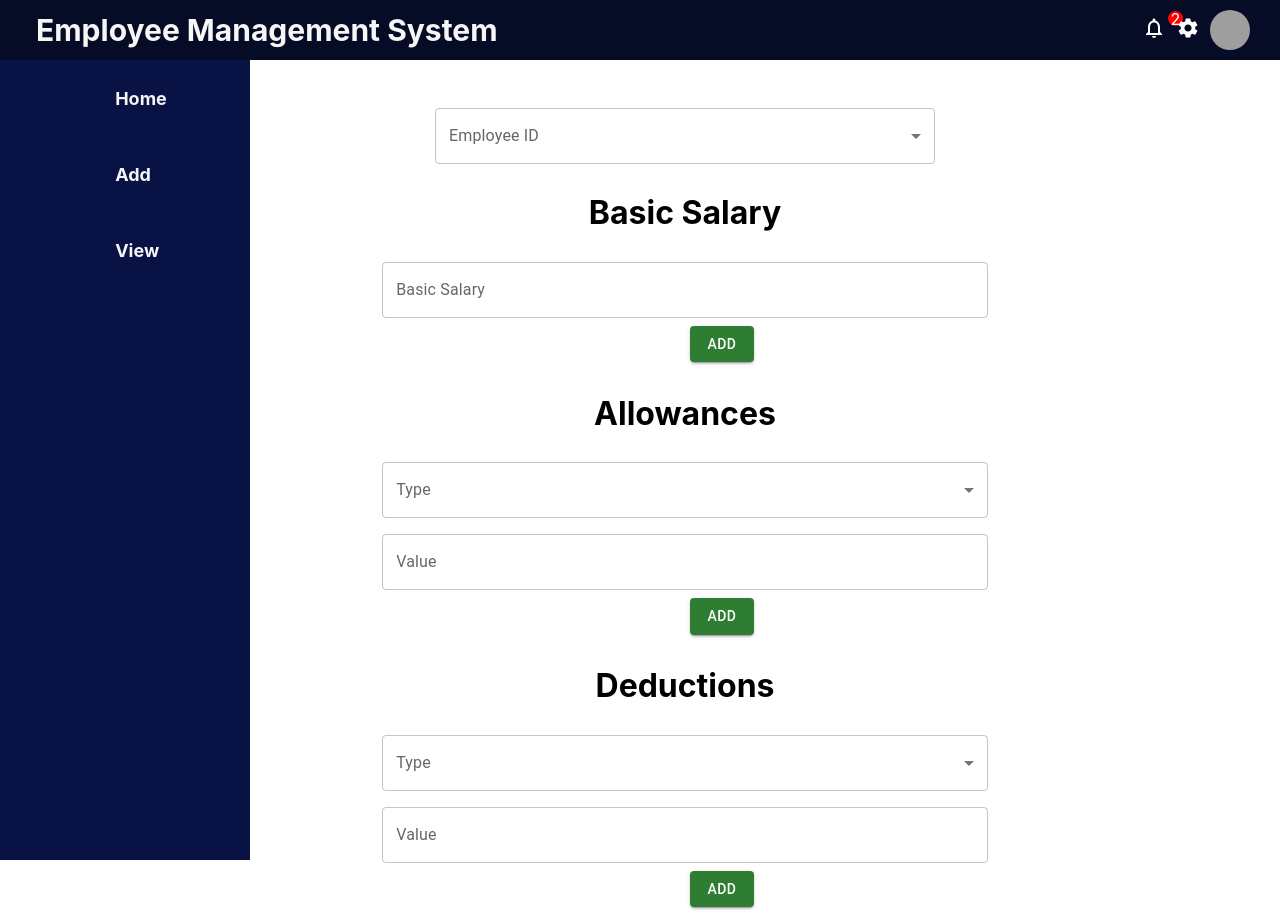
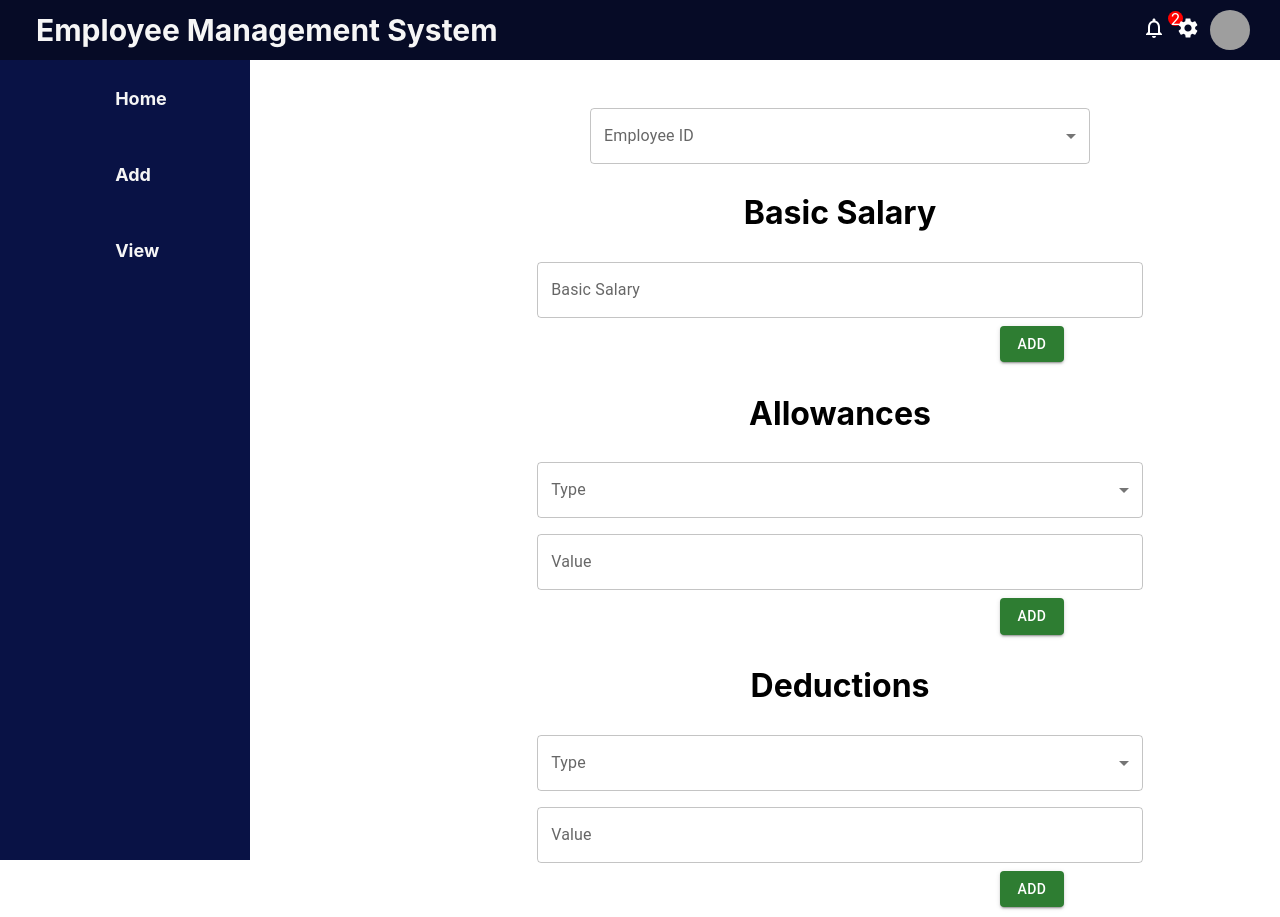
Before and after one commit to Server-s-Hawks/frontend, a React (Create React App) app: page /Add in a window 1280 px wide. Built offline with nearby package versions, Linux system fonts and the light colour scheme; grey boxes are pictures that could not be loaded.

Commit message:
change view.css page

```diff
--- a/src/pages/View/view.css
+++ b/src/pages/View/view.css
@@ -1,9 +1,14 @@
+.App{
+    margin-left: 400px;
+}
+
 .TableData {
     width: 100%;
     height: 100vh;
     display: flex;
     justify-content: center;
     align-items: center;
+    margin-left: 500px;
     }
 
     table {
```
